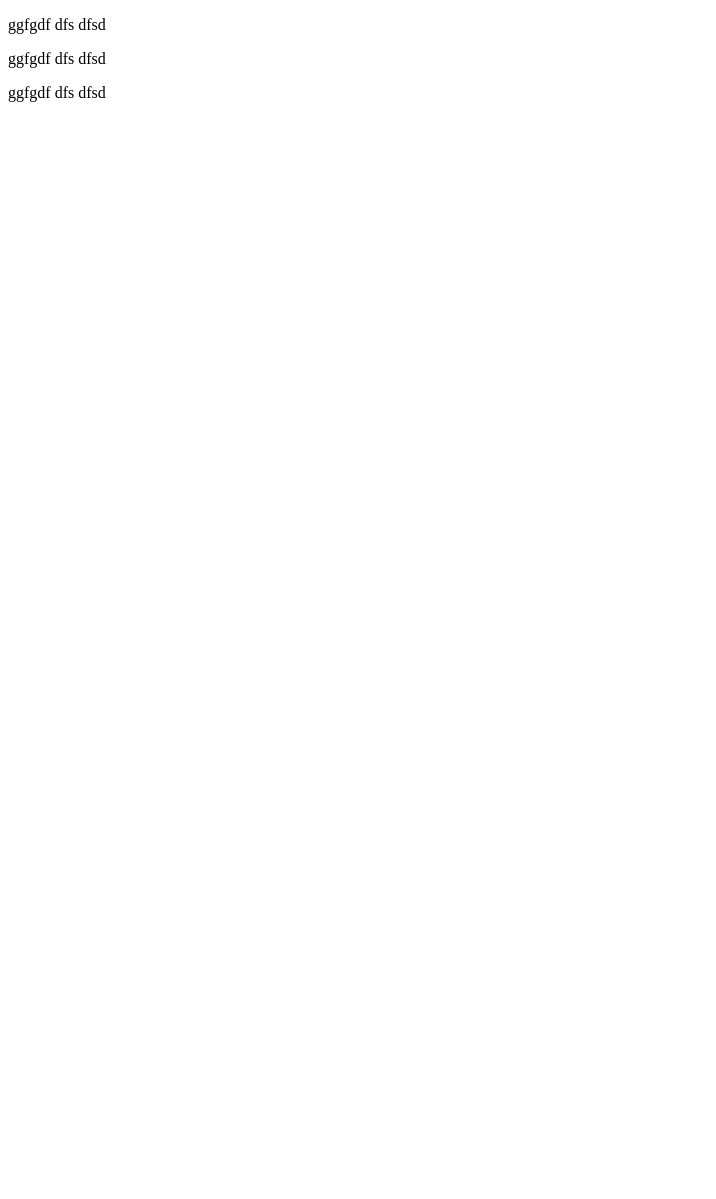
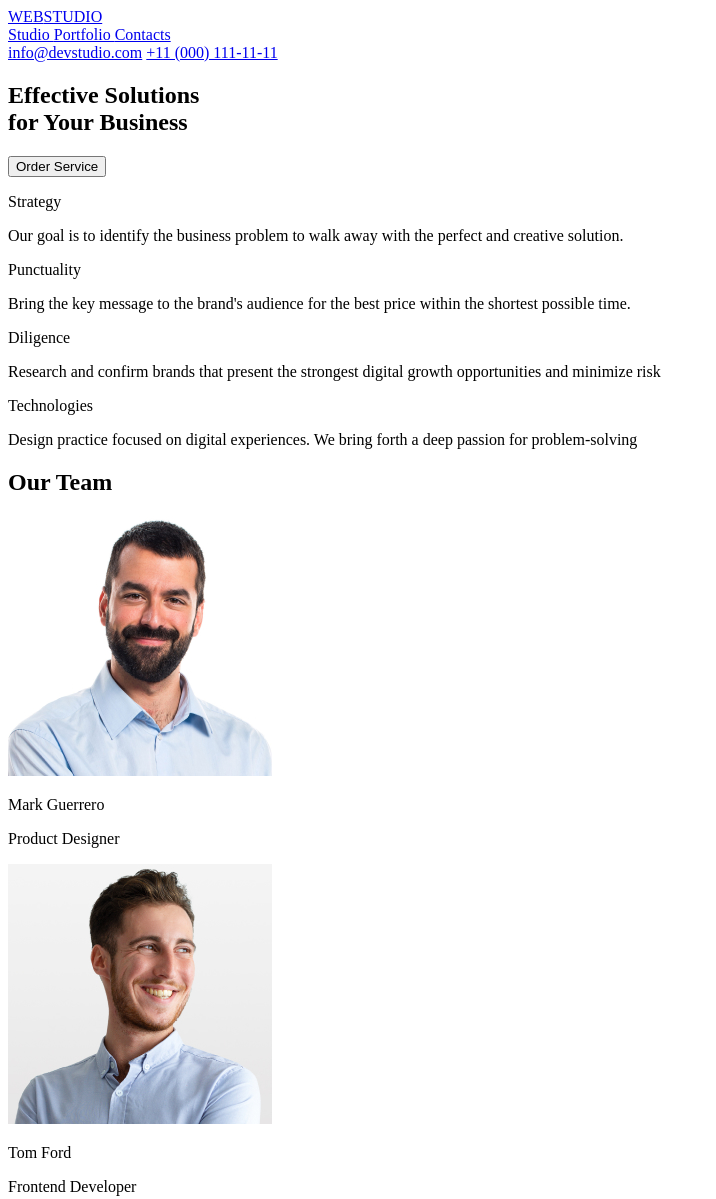
Before and after one commit to TwiSssss/my-first-project, a plain HTML site: page index.html in a window 1280 px wide. Shown: the top 1199 px of the page, without its empty margins (0-716 px from the left). Before the commit the page ends 800 px from the top, so only its background shows below. Drawn offline with Linux system fonts and the light colour scheme.

Commit message:
commit message

```diff
--- a/index.html
+++ b/index.html
@@ -1,12 +1,80 @@
 <!DOCTYPE html>
 <html lang="en">
-<head>
- <meta charset="UTF-8">
- <meta name="viewport" content="width=device-width, initial-scale=1.0">
- <title>This is an example project</title>
-</head>
-<body>
-<p>ggfgdf dfs dfsd</p>
-<p>ggfgdf dfs dfsd</p><p>ggfgdf dfs dfsd</p>
-</body>
+    <head>
+        <meta charset="UTF-8" />
+        <meta name="viewport" content="width=device-width, initial-scale=1.0" />
+        <title>This is an example project</title>
+    </head>
+    <body>
+        <header>
+         <a href="#"><span>WEB</span>STUDIO</a>
+            <nav>
+                <a href="#">
+                    Studio
+                </a>
+                <a href="#">
+                    Portfolio
+                </a>
+                <a href="#">
+                    Contacts
+                </a>
+            </nav>
+            <a href="mailto:info@devstudio.com">info@devstudio.com</a>
+            <a href="tel:+110001111111">+11 (000) 111-11-11</a>
+        </header>
+        <main>
+            <section>
+                <h1>
+                    Effective Solutions<br />
+                    for Your Business
+                </h1>
+                <button type="button">Order Service</button>
+            </section>
+            <section>
+                <div>
+                    <p>Strategy</p>
+                    <p>Our goal is to identify the business problem to walk away with the perfect and creative solution.</p>
+                </div>
+                <div>
+                    <p>Punctuality</p>
+                    <p>Bring the key message to the brand's audience for the best price within the shortest possible time.</p>
+                </div>
+                <div>
+                    <p>Diligence</p>
+                    <p>Research and confirm brands that present the strongest digital growth opportunities and minimize risk</p>
+                </div>
+                <div>
+                    <p>Technologies</p>
+                    <p>Design practice focused on digital experiences. We bring forth a deep passion for problem-solving</p>
+                </div>
+            </section>
+            <section>
+                <h2>Our Team</h2>
+                <div>
+                    <img src="images/mark.jpg" width="264" height="260" alt="Mark Guerrero" />
+                    <p>Mark Guerrero</p>
+                    <p>Product Designer</p>
+                </div>
+                <div>
+                    <img src="images/tom.jpg" width="264" height="260" alt="Tom Ford" />
+                    <p>Tom Ford</p>
+                    <p>Frontend Developer</p>
+                </div>
+                <div>
+                    <img src="images/camila.jpg" width="264" height="260" alt="Camila Garcia" />
+                    <p>Camila Garcia</p>
+                    <p>Marketing</p>
+                </div>
+                <div>
+                    <img src="images/daniel.jpg" width="264" height="260" alt="Daniel Wilson" />
+                    <p>Daniel Wilson</p>
+                    <p>UI Designer</p>
+                </div>
+            </section>
+        </main>
+        <footer>
+            <a href="#"><span>WEB</span>STUDIO</a>
+            <p>Increase the flow of customers and sales for your business with digital marketing & growth solutions.</p>
+        </footer>
+    </body>
 </html>
```
Also changed, not shown: images/camila.jpg (added), images/daniel.jpg (added), images/mark.jpg (added), images/tom.jpg (added).
